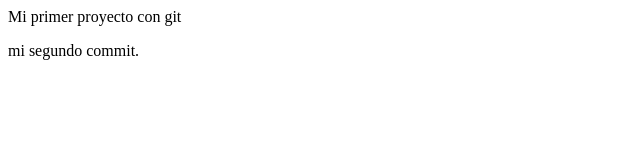
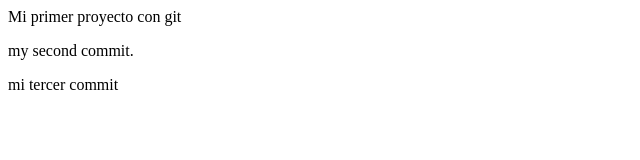
Before and after one commit to Mikeermz/batch2-git, a plain HTML site: page index.html in a window 1280 px wide. Shown: the whole page, without its empty margins (0-640 px from the left). Drawn offline with Linux system fonts and the light colour scheme.

Commit message:
Mi tercer commit
Signed-off-by: Mikee Rmz <mikee.rmz@gmail.com>

```diff
--- a/index.html
+++ b/index.html
@@ -9,7 +9,10 @@
 <body>
   Mi primer proyecto con git
     <p>
-      mi segundo commit.
+      my second commit.
+    </p>
+    <p>
+      mi tercer commit
     </p>
 </body>
 </html>
```
